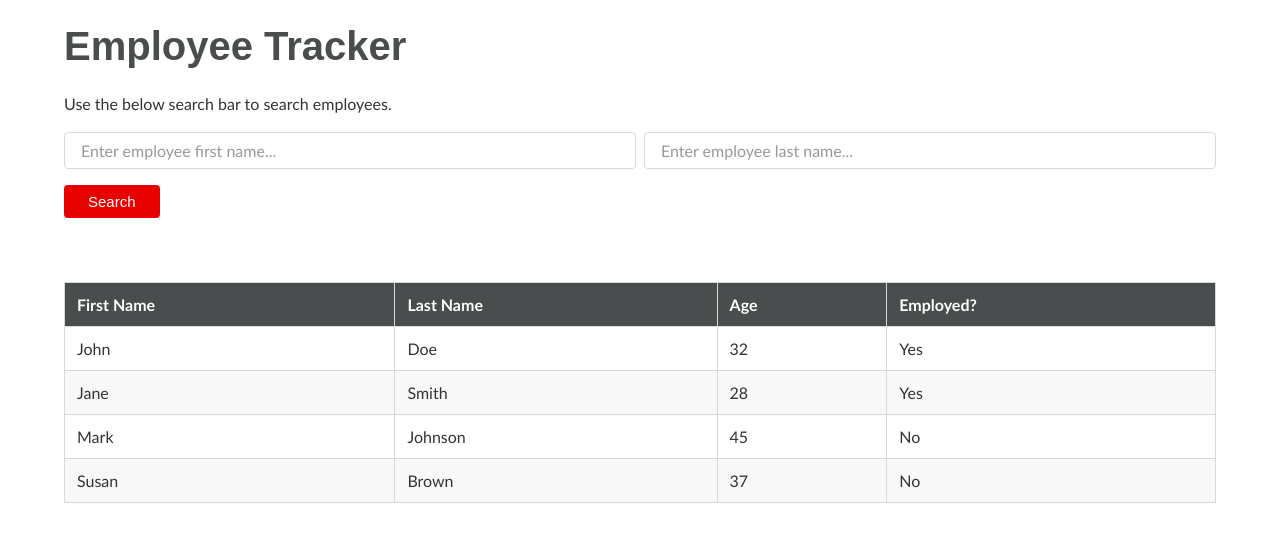
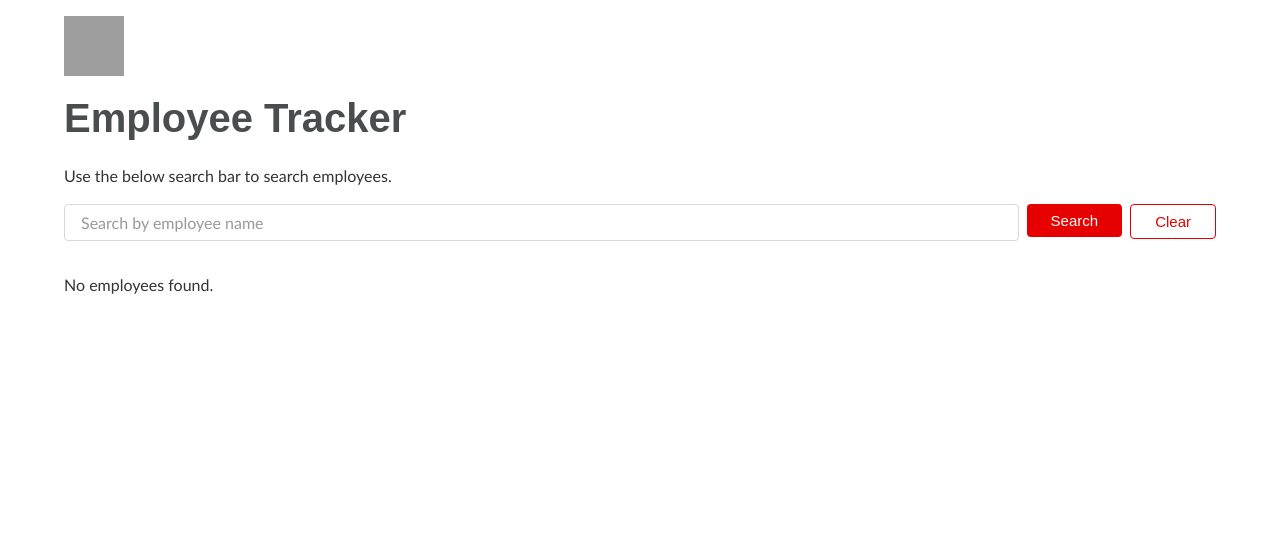
Before and after one commit to ingusjan/python-employee-app, a Flask app: template web/templates/index.html in a window 1280 px wide. Shown: the top 542 px of the page. Run offline with Flask 3, Linux system fonts and the light colour scheme; the template is opened without the code that fills it, so the values that code supplies are empty; parts of the project's set-up code (start-up, migrations or seed data) failed here and were passed over; some web fonts are replaced; grey boxes are pictures that could not be loaded.

Commit message:
feat: add html handling for dynamic flask data

```diff
--- a/web/templates/index.html
+++ b/web/templates/index.html
@@ -1,34 +1,44 @@
 <html>
   <head>
     <title>Employee Tracker</title>
+    <meta name="viewport" content="width=device-width, initial-scale=1" />
+    <!-- Load the CSS from the static folder -->
     <link rel="stylesheet" href="/static/styles.css" />
+    <!-- Load the JS from the static folder -->
     <script src="/static/scripts.js"></script>
   </head>
   <body>
     <div class="container">
+      <a href="/">
+        <img
+          src="https://assets.vodafone.co.uk/cs/groups/public/documents/webcontent/img_vodafone__icon.png"
+          style="margin-bottom: 12px"
+          alt="Vodafone Logo"
+          width="60"
+          height="60"
+        />
+      </a>
+
       <h1>Employee Tracker</h1>
       <p>Use the below search bar to search employees.</p>
-
-      <form>
+      <form method="get">
         <div class="group">
           <input
             type="text"
-            id="search"
-            name="search"
-            placeholder="Enter employee first name..."
+            name="query"
+            placeholder="Search by employee name"
+            value="{{ request.args.get('query', '') }}"
+            required
           />
-          <input
-            type="text"
-            id="search"
-            name="search"
-            placeholder="Enter employee last name..."
-          />
+          <input type="submit" value="Search" />
+          <a href="/">
+            <button class="button-secondary" type="button">Clear</button>
+          </a>
         </div>
-
-        <button>Search</button>
       </form>
 
-      <div style="margin-top: 4rem">
+      <div style="margin-top: 1rem">
+        {% if data %}
         <table>
           <thead>
             <tr>
@@ -39,32 +49,21 @@
             </tr>
           </thead>
           <tbody>
+            <!-- Loop through the data and show each row -->
+            {% for row in data %}
             <tr>
-              <td>John</td>
-              <td>Doe</td>
-              <td>32</td>
-              <td>Yes</td>
+              <td>{{ row.first_name }}</td>
+              <td>{{ row.last_name }}</td>
+              <td>{{ row.age }}</td>
+              <td>{{ row.employed }}</td>
             </tr>
-            <tr>
-              <td>Jane</td>
-              <td>Smith</td>
-              <td>28</td>
-              <td>Yes</td>
-            </tr>
-            <tr>
-              <td>Mark</td>
-              <td>Johnson</td>
-              <td>45</td>
-              <td>No</td>
-            </tr>
-            <tr>
-              <td>Susan</td>
-              <td>Brown</td>
-              <td>37</td>
-              <td>No</td>
-            </tr>
+            {% endfor %}
           </tbody>
         </table>
+        {% else %}
+        <!-- Show a message if there is no data (e.g. no search results) -->
+        <p>No employees found.</p>
+        {% endif %}
       </div>
     </div>
   </body>
```
